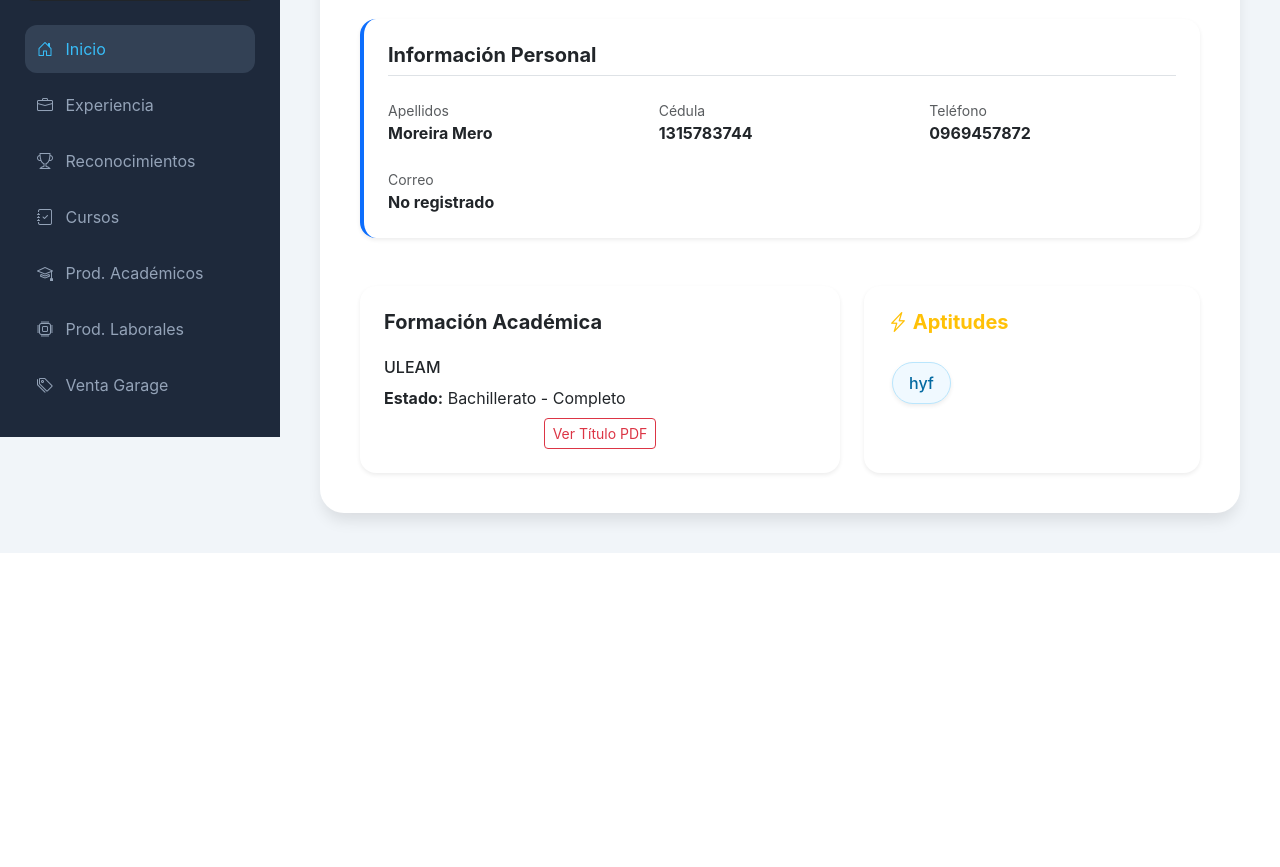
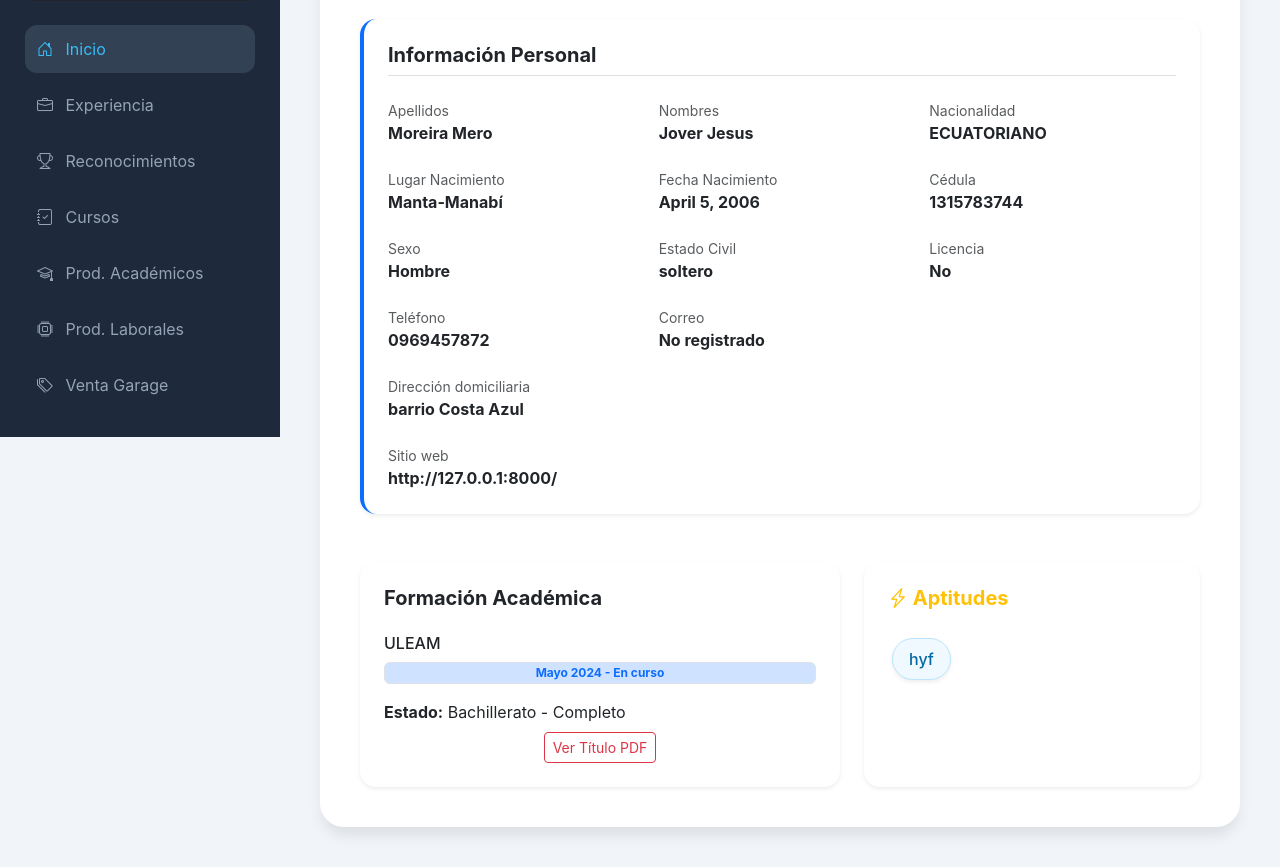
Before and after one commit to joverm12/hoja-de-vida_v2, a Django app: page / in a window 1280 px wide. Shown: the part 363-1230 px from the top of the page. Before the commit the page ends 916 px from the top, so only its background shows below. Run offline with Django 5.2, Linux system fonts and the light colour scheme; data comes from the database, SQL or seed files in the repository; tables that the repository leaves empty hold one stand-in row (values such as "Sample post").

Commit message:
vamos otra vez 2

```diff
--- a/cv/templates/index.html
+++ b/cv/templates/index.html
@@ -49,7 +49,6 @@
             color: var(--accent);
         }
 
-        /* ESTO ASEGURA QUE LOS BOTONES FUNCIONEN EN LA WEB NORMAL */
         .section-view {
             display: none;
             background: white;
@@ -95,7 +94,6 @@
             to { opacity: 1; transform: translateY(0); }
         }
 
-        /* CONFIGURACIÓN MAESTRA DE DESCARGA PDF - VICTORIA MAGISTRAL */
         @media print {
             @page {
                 size: A4;
@@ -114,14 +112,12 @@
                 display: block !important;
             }
 
-            /* 1. PEGA LAS SECCIONES Y QUITA EL HUECO BLANCO (Imagen 24be15) */
             .section-view.print-include {
                 display: table !important;
                 width: 100% !important;
                 clear: both !important;
                 margin: 0 !important;
                 padding: 10px !important;
-                position: relative !important;
                 background: white !important;
                 border: none !important;
                 box-shadow: none !important;
@@ -134,7 +130,6 @@
             }
             #inicio .card.mb-5 { margin-top: 0 !important; padding-top: 5px !important; }
 
-            /* 2. FIX IMAGEN RÍGIDA (QUITA LA SUPERPOSICIÓN - Imagen edited-image.png) */
             .pdf-preview-print {
                 display: block !important;
                 width: auto !important;
@@ -147,7 +142,6 @@
                 z-index: 1 !important;
             }
 
-            /* 3. TARJETAS SÓLIDAS */
             .card {
                 border: 1px solid #eee !important;
                 break-inside: avoid !important;
@@ -241,20 +235,32 @@
                 </div>
             </div>
         </div>
+
         <div class="card border-0 bg-white shadow-sm p-4 mb-5 rounded-4 border-start border-4 border-primary">
             <h5 class="fw-bold mb-4 text-dark border-bottom pb-2">Información Personal</h5>
             <div class="row row-cols-1 row-cols-md-3 g-4">
                 <div class="col"><small class="text-muted d-block">Apellidos</small><strong>{{ p.apellidos }}</strong></div>
+                <div class="col"><small class="text-muted d-block">Nombres</small><strong>{{ p.nombres }}</strong></div>
+                <div class="col"><small class="text-muted d-block">Nacionalidad</small><strong>{{ p.nacionalidad }}</strong></div>
+                <div class="col"><small class="text-muted d-block">Lugar Nacimiento</small><strong>{{ p.lugarnacimiento }}</strong></div>
+                <div class="col"><small class="text-muted d-block">Fecha Nacimiento</small><strong>{{ p.fechanacimiento }}</strong></div>
                 <div class="col"><small class="text-muted d-block">Cédula</small><strong>{{ p.numerocedula }}</strong></div>
+                <div class="col"><small class="text-muted d-block">Sexo</small><strong>{{ p.get_sexo_display }}</strong></div>
+                <div class="col"><small class="text-muted d-block">Estado Civil</small><strong>{{ p.estadocivil }}</strong></div>
+                <div class="col"><small class="text-muted d-block">Licencia</small><strong>{{ p.licenciaconducir|default:"No" }}</strong></div>
                 <div class="col"><small class="text-muted d-block">Teléfono</small><strong>{{ p.telefonofijo }}</strong></div>
                 <div class="col"><small class="text-muted d-block">Correo</small><strong>{{ p.email|default:"No registrado" }}</strong></div>
+                <div class="col-md-12"><small class="text-muted d-block">Dirección domiciliaria</small><strong>{{ p.direcciondomiciliaria }}</strong></div>
+                <div class="col-md-12"><small class="text-muted d-block">Sitio web</small><strong>{{ p.sitioweb|default:"N/A" }}</strong></div>
             </div>
         </div>
+
         <div class="row g-4">
             <div class="col-md-7">
                 <div class="card border-0 shadow-sm p-4 h-100 rounded-4">
                     <h5 class="fw-bold mb-4">Formación Académica</h5>
                     <h6>{{ p.universidad }}</h6>
+                    <span class="badge bg-primary-subtle text-primary border px-3 mb-3">{{ p.periodo_u }}</span>
                     <p class="mb-2"><strong>Estado:</strong> {{ p.bachillerato_status }}</p>
                     <div style="clear: both; display: block; width: 100%; text-align: center;">
                         {% if p.certificado_bachiller_pdf %}
@@ -264,6 +270,7 @@
                             <img src="{{ p.vista_previa_titulo.url }}" class="pdf-preview-print">
                         {% endif %}
                     </div>
+                    <div style="clear: both;"></div>
                 </div>
             </div>
             <div class="col-md-5">
@@ -280,9 +287,22 @@
         {% for e in experiencias %}
             <div class="card p-4 mb-3 border-0 shadow-sm border-start border-5 border-primary">
                 <h5 class="fw-bold mb-1">{{ e.cargodesempenado }}</h5>
-                <p class="text-primary mb-2 fw-bold">{{ e.nombrempresa }}</p>
-                {% if e.vista_previa_exp %} <img src="{{ e.vista_previa_exp.url }}" class="pdf-preview-print"> {% endif %}
-                <p class="mt-2 text-wrap-print">{{ e.descripcionfunciones }}</p>
+                <p class="text-primary mb-2 fw-bold">{{ e.nombrempresa }} - {{ e.lugarempresa|default:"" }}</p>
+                <div class="row g-2 mb-2 small text-muted">
+                    <div class="col-md-6">{% if e.emailempresa %}<i class="bi bi-envelope"></i> {{ e.emailempresa }}{% endif %}</div>
+                    <div class="col-md-6">{% if e.sitiowebempresa %}<i class="bi bi-globe"></i> {{ e.sitiowebempresa }}{% endif %}</div>
+                    <div class="col-md-6">{% if e.nombrecontactoempresarial %}<i class="bi bi-person"></i> {{ e.nombrecontactoempresarial }}{% endif %}</div>
+                    <div class="col-md-6">{% if e.telefonocontactoempresarial %}<i class="bi bi-telephone"></i> {{ e.telefonocontactoempresarial }}{% endif %}</div>
+                </div>
+                <small class="text-muted d-block mb-2"><strong>Periodo:</strong> {{ e.fechainiciogestion }} a {{ e.fechafingestion|default:"Actualidad" }}</small>
+                <div style="clear: both; display: block; width: 100%;">
+                    {% if e.rutacertificado %}
+                        <a href="{{ e.rutacertificado.url }}" target="_blank" class="btn btn-sm btn-link text-primary p-0 btn-ver-pdf no-print">Ver Certificado</a>
+                    {% endif %}
+                    {% if e.vista_previa_exp %} <img src="{{ e.vista_previa_exp.url }}" class="pdf-preview-print"> {% endif %}
+                </div>
+                <div style="clear: both;"></div>
+                <p class="mt-2 text-wrap-print" style="text-align: justify;">{{ e.descripcionfunciones }}</p>
             </div>
         {% endfor %}
     </div>
@@ -292,7 +312,14 @@
         {% for r in reconocimientos %}
             <div class="card p-4 mb-3 border-0 shadow-sm bg-light rounded-4">
                 <h6 class="fw-bold mb-1">{{ r.nombrereconocimiento }}</h6>
-                {% if r.vista_previa_reco %} <img src="{{ r.vista_previa_reco.url }}" class="pdf-preview-print"> {% endif %}
+                <p class="small text-muted">{{ r.institucionqueotorga }} ({{ r.fechareconocimiento }})</p>
+                <div style="clear: both; display: block; width: 100%;">
+                    {% if r.comprobante_archivo %}
+                        <a href="{{ r.comprobante_archivo.url }}" target="_blank" class="btn btn-sm btn-link text-primary p-0 btn-ver-pdf no-print">Ver Comprobante</a>
+                    {% endif %}
+                    {% if r.vista_previa_reco %} <img src="{{ r.vista_previa_reco.url }}" class="pdf-preview-print"> {% endif %}
+                </div>
+                <div style="clear: both;"></div>
                 <p class="mt-2 text-wrap-print">{{ r.descripcion }}</p>
             </div>
         {% endfor %}
@@ -303,8 +330,15 @@
         {% for c in cursos %}
             <div class="card p-4 mb-3 border-0 shadow-sm border-start border-4 border-info rounded-4">
                 <h6 class="fw-bold mb-1">{{ c.nombrerecurso }}</h6>
-                <small class="text-muted d-block mb-2">Horas: {{ c.totalhoras }}h</small>
-                {% if c.vista_previa_cur %} <img src="{{ c.vista_previa_cur.url }}" class="pdf-preview-print"> {% endif %}
+                <p class="small text-muted"><strong>{{ c.entidadpatrocinadora }}</strong></p>
+                <small class="text-muted d-block mb-2"><strong>Periodo:</strong> {{ c.fechainicio }} a {{ c.fechafin }} ({{ c.totalhoras }}h)</small>
+                <div style="clear: both; display: block; width: 100%;">
+                    {% if c.rutacertificado %}
+                        <a href="{{ c.rutacertificado.url }}" target="_blank" class="btn btn-sm btn-outline-info btn-ver-pdf no-print">Ver Certificado</a>
+                    {% endif %}
+                    {% if c.vista_previa_cur %} <img src="{{ c.vista_previa_cur.url }}" class="pdf-preview-print"> {% endif %}
+                </div>
+                <div style="clear: both;"></div>
             </div>
         {% endfor %}
     </div>
@@ -314,6 +348,7 @@
         {% for i in academicos %}
             <div class="card p-4 mb-3 border-0 shadow-sm border-start border-5 border-info rounded-4">
                 <h5 class="fw-bold mb-1">{{ i.nombrerecurso }}</h5>
+                <p class="text-muted small mb-2">Categoría: {{ i.clasificador }}</p>
                 <p class="mb-0 text-secondary text-wrap-print">{{ i.descripcion }}</p>
             </div>
         {% endfor %}
@@ -324,6 +359,7 @@
         {% for i in laborales %}
             <div class="card p-4 mb-3 border-0 shadow-sm border-start border-5 border-success rounded-4">
                 <h5 class="fw-bold mb-1">{{ i.nombreproducto }}</h5>
+                <small class="text-muted d-block mb-2">Fecha: {{ i.fechaproducto }}</small>
                 <p class="text-secondary small mb-0 border-top pt-2 text-wrap-print">{{ i.descripcion }}</p>
             </div>
         {% endfor %}
@@ -338,8 +374,16 @@
                     {% if g.foto_producto %} <img src="{{ g.foto_producto.url }}" class="card-img-top" style="height: 180px; object-fit: cover;"> {% endif %}
                     <div class="card-body text-center">
                         <h6 class="fw-bold">{{ g.nombreproducto }}</h6>
-                        <span class="badge bg-danger fs-6 mb-2">${{ g.valordelbien }}</span>
+                        {% if g.estadoproducto == 'Bueno' %}
+                            <span class="badge bg-success mb-2">Estado: {{ g.estadoproducto }}</span>
+                        {% else %}
+                            <span class="badge bg-warning text-dark mb-2">Estado: {{ g.estadoproducto }}</span>
+                        {% endif %}
+                        <div class="mb-2">
+                             <span class="badge bg-danger fs-6 mb-2">${{ g.valordelbien }}</span>
+                        </div>
                         <p class="small text-muted text-wrap-print">{{ g.descripcion|default:"" }}</p>
+                        <small class="text-muted d-block mt-2">Publicado: {{ g.fecha_publicacion|date:"Y" }}</small>
                     </div>
                 </div>
             </div>
@@ -350,11 +394,10 @@
 </div>
 
 <script>
-    // FUNCIÓN SHOW MEJORADA: Forzamos el display para evitar conflictos con el CSS de impresión
     function show(id, btn) {
         document.querySelectorAll('.section-view').forEach(v => {
             v.classList.remove('active');
-            v.style.display = 'none'; // Ocultado manual para la web
+            v.style.display = 'none';
         });
 
         document.querySelectorAll('.nav-btn').forEach(b => b.classList.remove('btn-active'));
@@ -362,12 +405,11 @@
         const target = document.getElementById(id);
         if (target) {
             target.classList.add('active');
-            target.style.display = 'block'; // Mostrado manual para la web
+            target.style.display = 'block';
         }
         btn.classList.add('btn-active');
     }
 
-    // FUNCIÓN DE SELECCIÓN RECUPERADA PARA LOS CHECKBOXES
     function imprimirSeleccion() {
         document.querySelectorAll('.section-view').forEach(s => s.classList.remove('print-include'));
         document.getElementById('inicio').classList.add('print-include');
```
